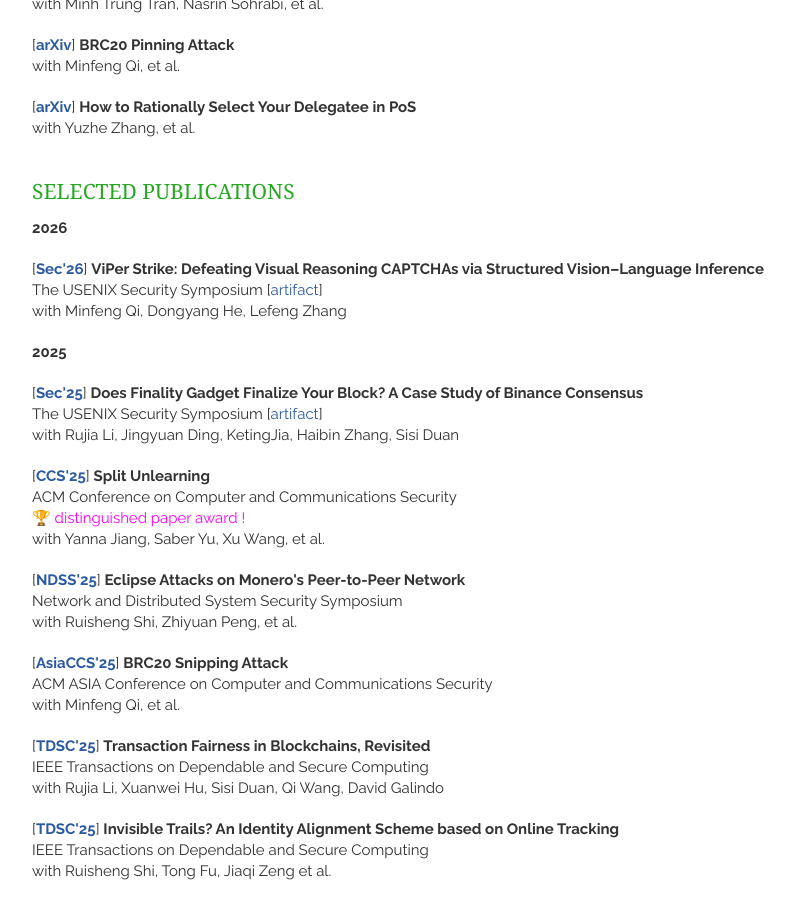
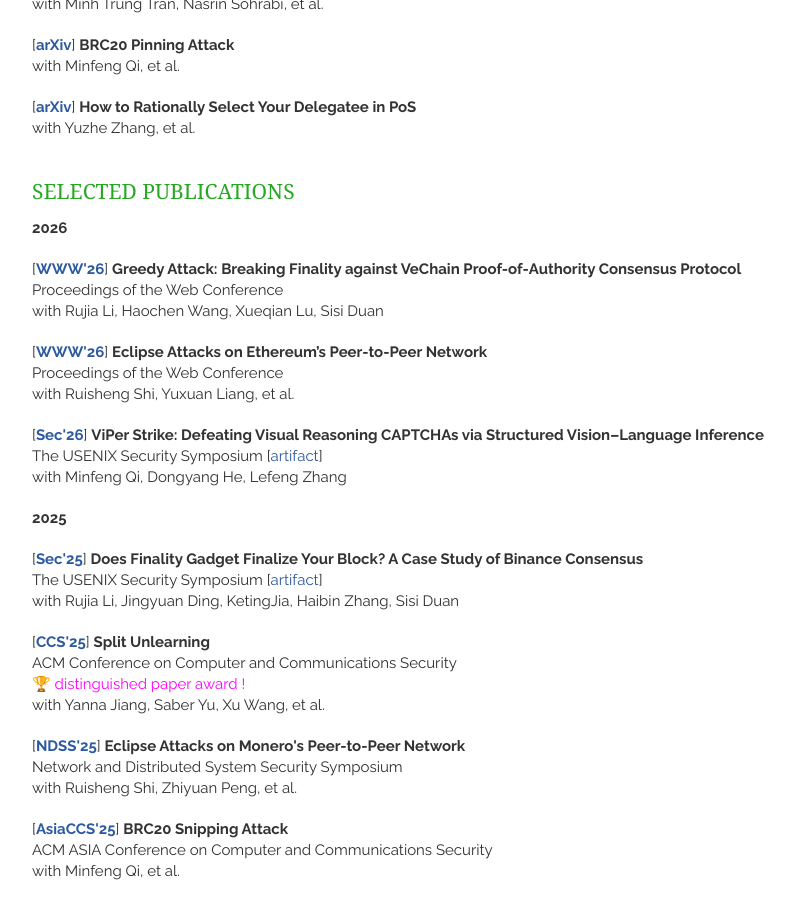
Before and after one commit to qinwang-git/qinwang-git.github.io, a Jekyll site: the page built from publications.html, in a window 1280 px wide and 900 px high, scrolled down 420 px. Shown: the whole window, without its empty margins (148-943 px from the left). Built offline with Jekyll 4.4.1, drawn with Linux system fonts in a browser that asks for light colours; nearby versions of some CDN libraries.

Commit message:
Update publications.html: editorial improvements

```diff
--- a/_includes/publications.html
+++ b/_includes/publications.html
@@ -9,13 +9,13 @@
 <section class="thirteen columns">
   <h1>Preprints</h1>
 
-      <article>
+    <article>
         <header>
           [<strong><a href = "https://arxiv.org/pdf/2508.07190" target="_blank">arXiv</a></strong>]
                <strong> Understanding NFTs from EIP Standards </strong>
             <br> with Minfeng Qi, Ruiqiang Li, Saber Yu, et al.
         </header>
-      </article>
+    </article>
 
 
     <article>
@@ -70,7 +70,25 @@
 
     <article>
         <header>
-          [<strong><a href = "" target="_blank">Sec'26</a></strong>]
+            [<strong><a href = "" target="_blank">WWW'26</a></strong>]
+                <strong> Greedy Attack: Breaking Finality against VeChain Proof-of-Authority Consensus Protocol </strong>
+            <br> Proceedings of the Web Conference
+            <br> with  Rujia Li, Haochen Wang, Xueqian Lu, Sisi Duan
+       </header>
+    </article>
+
+    <article>
+        <header>
+            [<strong><a href = "" target="_blank">WWW'26</a></strong>]
+                <strong> Eclipse Attacks on Ethereum’s Peer-to-Peer Network </strong>
+            <br> Proceedings of the Web Conference
+            <br> with Ruisheng Shi, Yuxuan Liang, et al.
+       </header>
+    </article>
+
+    <article>
+        <header>
+          [<strong><a href = "http://arxiv.org/abs/2601.06461" target="_blank">Sec'26</a></strong>]
                <strong> ViPer Strike: Defeating Visual Reasoning CAPTCHAs via Structured Vision–Language Inference </strong>
             <br> The USENIX Security Symposium [<a href = "https://zenodo.org/records/17971722" target="_blank">artifact</a>]
             <br> with Minfeng Qi, Dongyang He, Lefeng Zhang
--- a/_includes/publications_summary.html
+++ b/_includes/publications_summary.html
@@ -9,6 +9,8 @@
     <br>
     <p style="margin: 0 0 6px 0;"><strong>Recent highlights:</strong></p>
     <ul style="margin: 0 0 12px 0; padding-left: 0; list-style-position: inside;">
+      <li style="margin: 0 0 4px 0; line-height: 1.3;">- WWW'26: Greedy Attack: Breaking Finality against VeChain Proof-of-Authority Consensus Protocol</li>
+      <li style="margin: 0 0 4px 0; line-height: 1.3;">- WWW'26: Eclipse Attacks on Ethereum’s Peer-to-Peer Network</li>
       <li style="margin: 0 0 4px 0; line-height: 1.3;">- USENIX Security'26: ViPer Strike: Defeating Visual Reasoning CAPTCHAs via Vision–Language Inference</li>
       <li style="margin: 0 0 4px 0; line-height: 1.3;">- USENIX Security'25: Does Finality Gadget Finalize Your Block? A Case Study of Binance Consensus</li>
       <li style="margin: 0 0 4px 0; line-height: 1.3;">- ACM CCS'25 (🏆): Split Unlearning</li>
```
